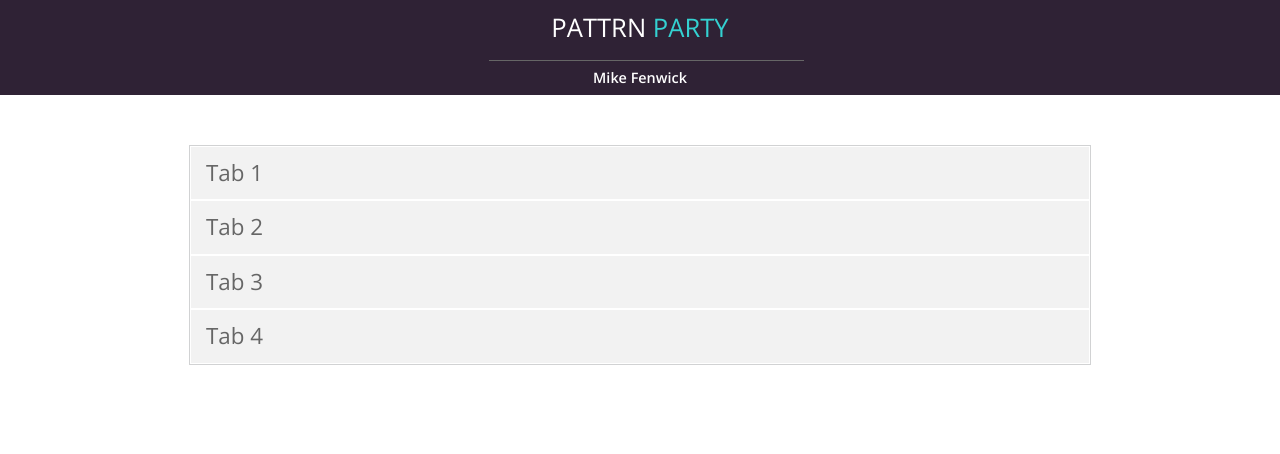
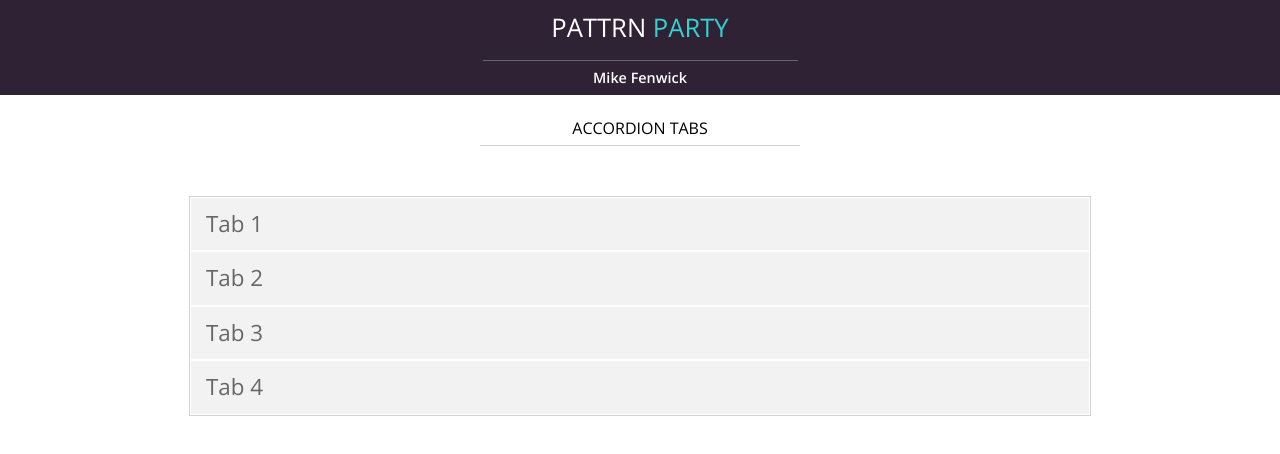
Before and after one commit to Mickyfen17/accordion-tabs, a website: page index.html in a window 1280 px wide. Drawn offline with nearby package versions, Linux system fonts and the light colour scheme.

Commit message:
add challenge name

```diff
--- a/index.html
+++ b/index.html
@@ -10,6 +10,7 @@
       <h1 id="main-header">PATTRN <span>PARTY</span></h1>
       <h3 id="name">Mike Fenwick</h3>
     </header>
+    <h3 class="challenge-name">Accordion Tabs</h3>
     <section id="accordion">
       <h1 class="tab-header">Tab 1</h1>
       <article id="tab1" class="tabs">
--- a/scss/main.scss
+++ b/scss/main.scss
@@ -32,11 +32,13 @@ header {
     span {
       color: $teal;
     }
-    &::after {
+    &:after {
       content: "";
       position: absolute;
       bottom: 0;
-      left: 38%;
+      left: 0;
+      right: 0;
+      margin: 0 auto;
       width: 25%;
       border-bottom: 1px solid $darkGrey;
     }
@@ -46,6 +48,24 @@ header {
     font-size: 0.9em;
     color: $white;
     font-weight: $bold;
+  }
+}
+
+.challenge-name {
+  position: relative;
+  margin-top: 25px;
+  padding-bottom: 10px;
+  text-align: center;
+  text-transform: uppercase;
+  &:after {
+    content: "";
+    position: absolute;
+    bottom: 0;
+    left: 0;
+    right: 0;
+    margin: 0 auto;
+    width: 25%;
+    border-bottom: 1px solid $lightGrey;
   }
 }
 
```
Also changed, not shown: public/css/main.css.
